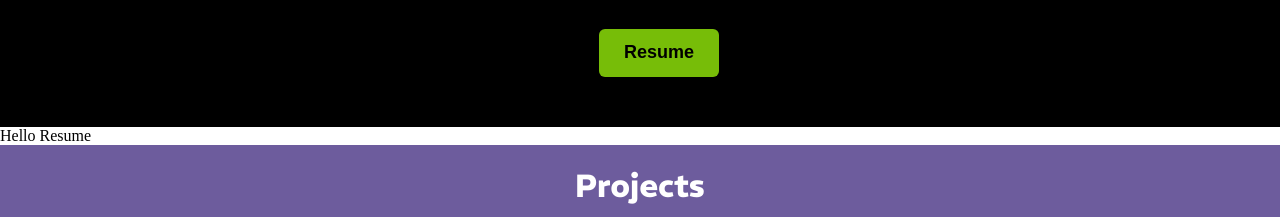
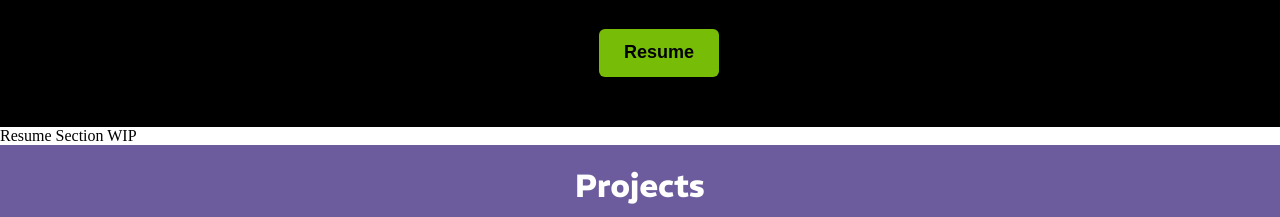
Before and after one commit to DFLotus/portfolio, a React (Create React App) app: page / in a window 1280 px wide. Shown: the part 1720-1937 px from the top of the page. Built offline with nearby package versions, Linux system fonts and the light colour scheme.

Commit message:
Updated status of resume section

```diff
--- a/src/components/Resume.js
+++ b/src/components/Resume.js
@@ -4,7 +4,7 @@ import '..//styles/Resume.css'
 const Resume = () => {
     return (
         <div className="experience-container">
-            Hello Resume
+            Resume Section WIP
         </div>
     )
 }
```
